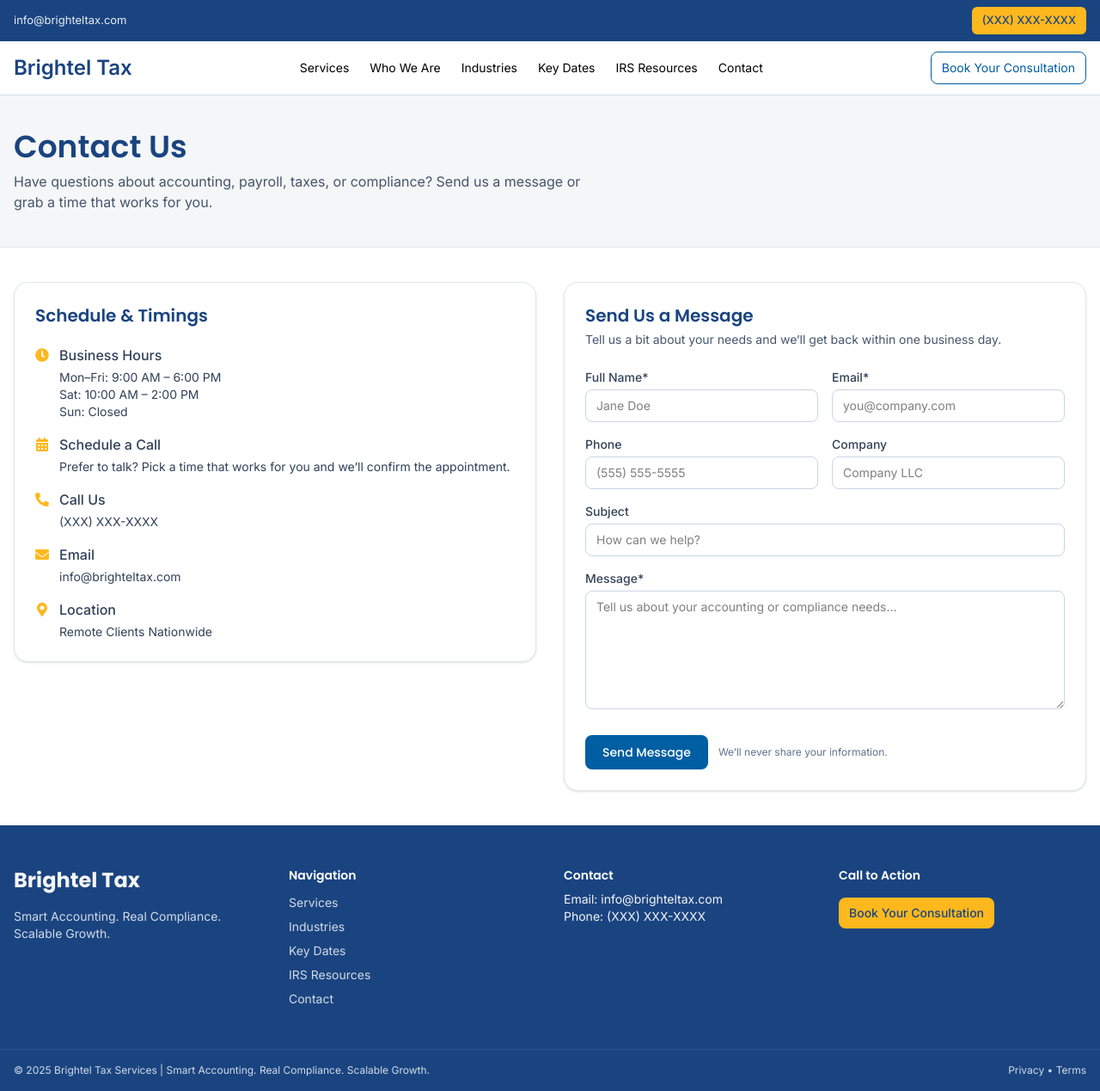
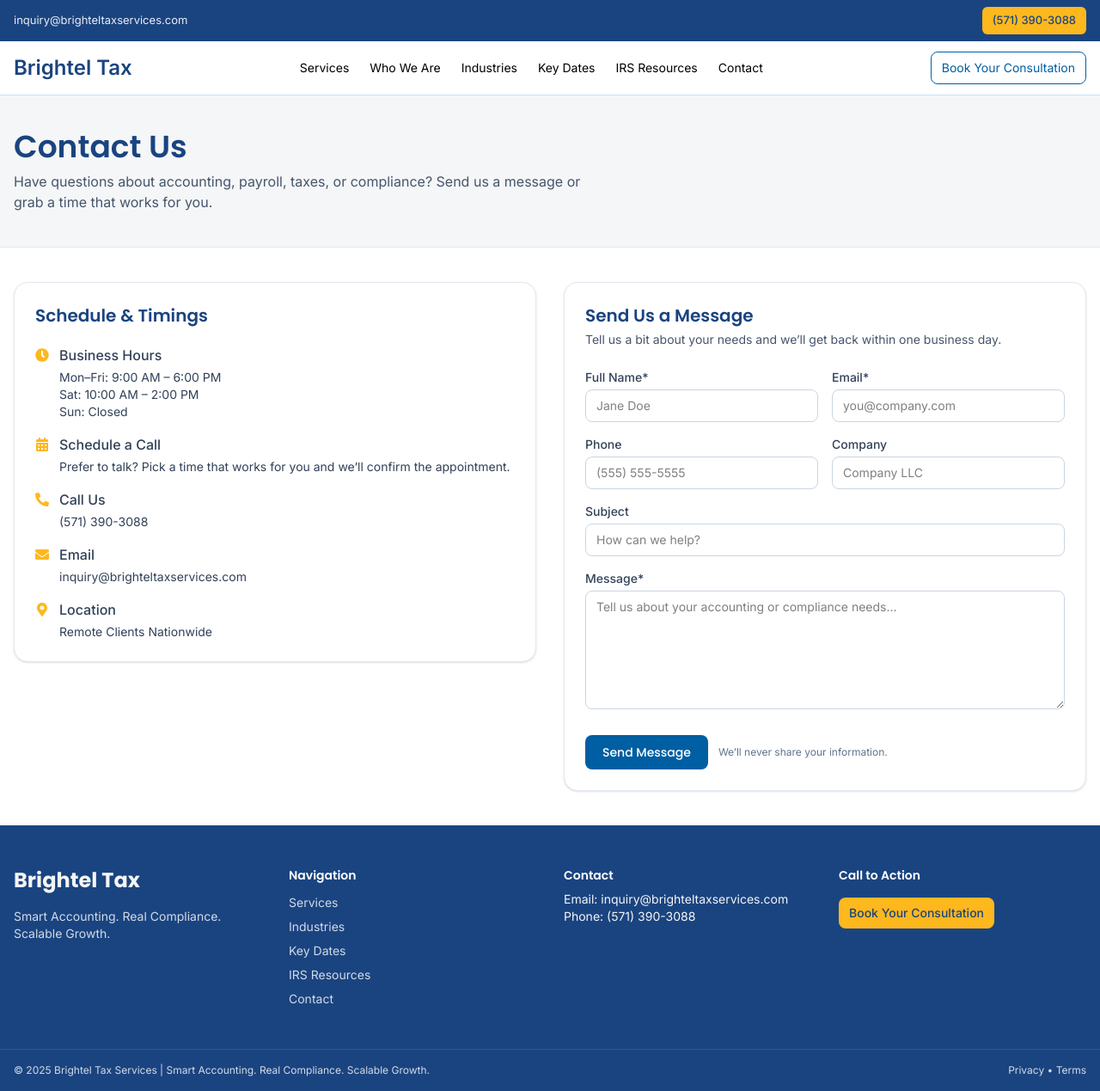
Before and after one commit to Deataye/Brightel-tax, a React (Vite) app: page /contact in a window 1280 px wide. Shown: the whole page at 86% size. Built offline with nearby package versions, Linux system fonts and the light colour scheme.

Commit message:
gambare gambare

```diff
--- a/src/Components/Footer.jsx
+++ b/src/Components/Footer.jsx
@@ -53,8 +53,8 @@
 
         <div>
           <h5 className="text-sm font-semibold text-white">Contact</h5>
-          <p className="mt-2 text-sm">Email: info@brighteltax.com</p>
-          <p className="text-sm">Phone: (XXX) XXX-XXXX</p>
+          <p className="mt-2 text-sm">Email: inquiry@brighteltaxservices.com</p>
+          <p className="text-sm">Phone: (571) 390-3088</p>
         </div>
 
         <div>
--- a/src/Components/Navbar.jsx
+++ b/src/Components/Navbar.jsx
@@ -40,9 +40,9 @@
       {/* Top utility bar */}
       <div className="w-full bg-[#1a4480] text-white text-[13px]">
         <div className="mx-auto max-w-7xl px-4 py-2 flex items-center justify-between">
-          <span className="hidden sm:inline opacity-90">info@brighteltax.com</span>
+          <span className="hidden sm:inline opacity-90">inquiry@brighteltaxservices.com</span>
           <span className="rounded-md bg-[#fdb81e] px-3 py-1.5 text-[#1a4480] font-medium ">
-            (XXX) XXX-XXXX
+            (571) 390-3088
           </span>
         </div>
       </div>
--- a/src/pages/ContactPage.jsx
+++ b/src/pages/ContactPage.jsx
@@ -63,7 +63,7 @@
         "service_hvyinqd",
         "template_kl2xmxk",
         formElRef.current,
-        { publicKey: "GYWjhkznaehrSoZsB" }
+        { publicKey: " GYWjhkznaehrSoZsB" }
       );
 
       if (result?.status !== 200) throw new Error("EmailJS failed");
@@ -123,14 +123,14 @@
                   <FaPhoneAlt className="mt-1 text-[#fdb81e]" />
                   <div>
                     <p className="font-medium">Call Us</p>
-                    <p className="text-sm mt-1">(XXX) XXX-XXXX</p>
+                    <p className="text-sm mt-1">(571) 390-3088</p>
                   </div>
                 </div>
                 <div className="flex items-start gap-3">
                   <FaEnvelope className="mt-1 text-[#fdb81e]" />
                   <div>
                     <p className="font-medium">Email</p>
-                    <p className="text-sm mt-1">info@brighteltax.com</p>
+                    <p className="text-sm mt-1">inquiry@brighteltaxservices.com</p>
                   </div>
                 </div>
                 <div className="flex items-start gap-3">
--- a/src/pages/Homepage.jsx
+++ b/src/pages/Homepage.jsx
@@ -525,7 +525,7 @@
               <div className="mt-6 rounded-lg bg-[#1a4480] text-white p-5">
                 <p className="text-sm">Let’s Simplify Your Accounting</p>
                 <p className="text-sm mt-1">
-                  Call: (XXX) XXX-XXXX • Email: info@brighteltax.com
+                  Call: (571) 390-3088 • Email: inquiry@brighteltaxservices.com
                 </p>
                 <RouterLink
                   to="/contact"
```
Also changed, not shown: 1 other file (tests, documents, lock files or other folders).
